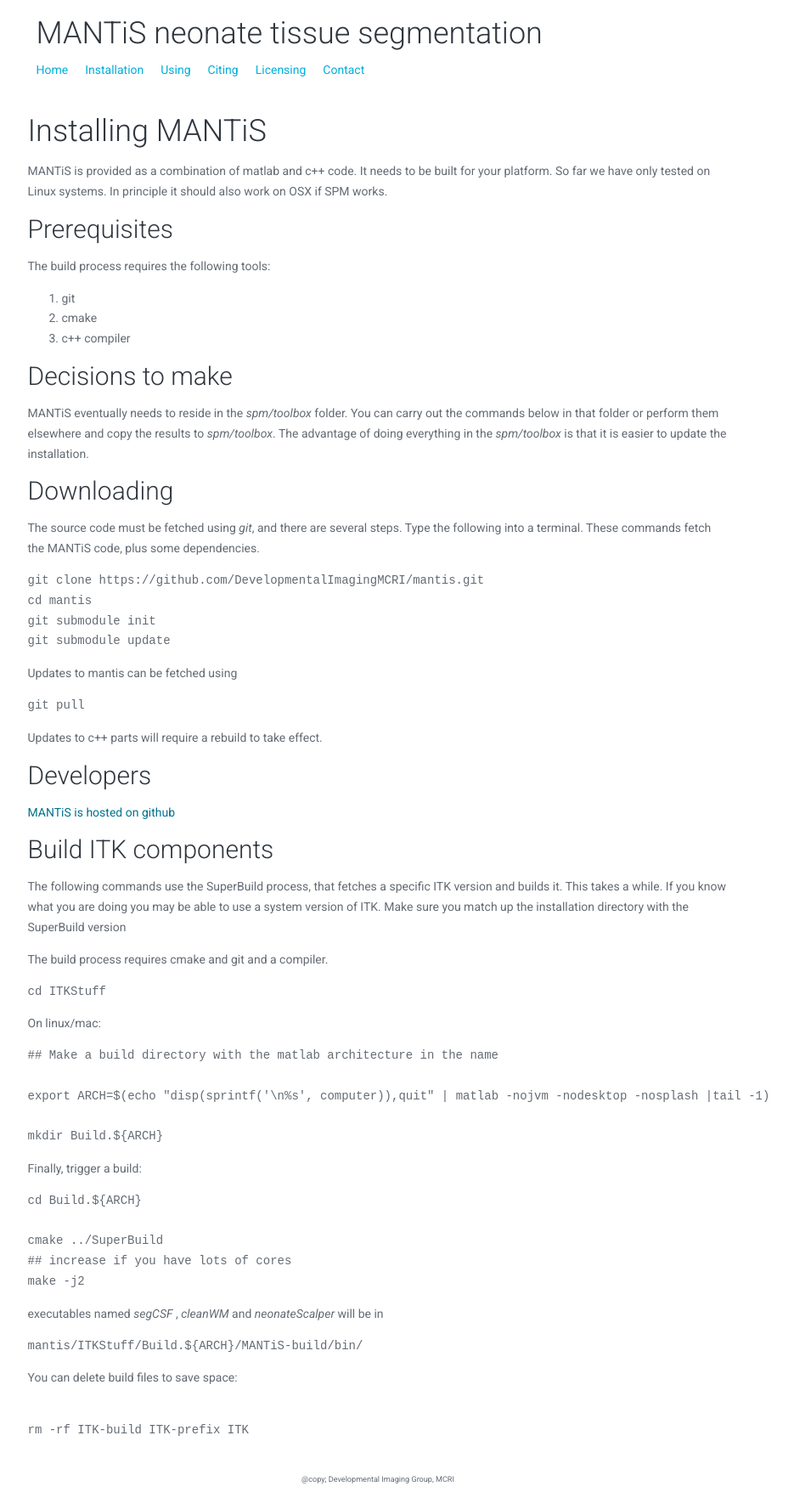
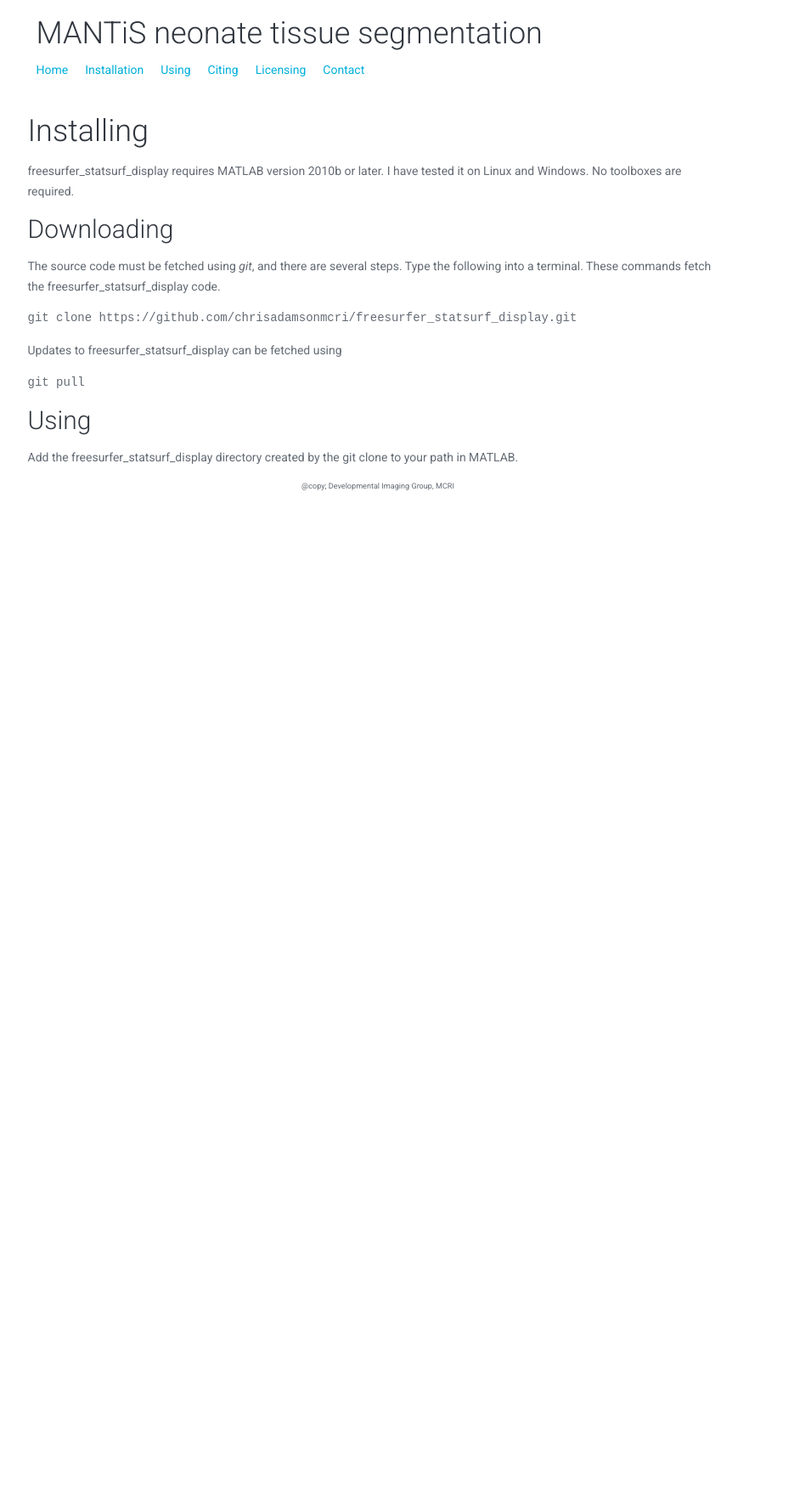
Before and after one commit to DevelopmentalImagingMCRI/freesurfer_statsurf_display, a Jekyll site: the page built from installation/index.md, in a window 1280 px wide. Shown: the whole page at 85% size, without its empty margins (195-1130 px from the left). Built offline with Jekyll 4.4.1, drawn with Linux system fonts in a browser that asks for light colours; after the commit the page ends 900 px from its top, so only the background shows below that.

Commit message:
Added installation

````diff
--- a/installation/index.md
+++ b/installation/index.md
@@ -5,89 +5,23 @@
 <br>
 {: .content}
 
-# Installing MANTiS
-MANTiS is provided as a combination of matlab and c++ code. It needs to be built for your
-platform. So far we have only tested on Linux systems. In principle it should also work
-on OSX if SPM works.
-
-## Prerequisites
-The build process requires the following tools:
-
-1. git
-1. cmake
-1. c++ compiler
-
-## Decisions to make
-MANTiS eventually needs to reside in the _spm/toolbox_ folder. You can carry out the commands
-below in that folder or perform them elsewhere and copy the results to _spm/toolbox_. The
-advantage of doing everything in the _spm/toolbox_ is that it is easier to update the installation.
+# Installing
+freesurfer_statsurf_display requires MATLAB version 2010b or later. I have tested it on Linux and Windows. No toolboxes are required.
 
 ## Downloading
 The source code must be fetched using _git_, and there are several steps. Type the following into
-a terminal. These commands fetch the MANTiS code, plus some dependencies.
+a terminal. These commands fetch the freesurfer_statsurf_display code.
 
 ``` bash
-git clone https://github.com/DevelopmentalImagingMCRI/mantis.git
-cd mantis
-git submodule init
-git submodule update
+git clone https://github.com/chrisadamsonmcri/freesurfer_statsurf_display.git
 ```
 
-Updates to mantis can be fetched using
+Updates to freesurfer_statsurf_display can be fetched using
 
 ``` bash
 git pull
 ```
 
-Updates to c++ parts will require a rebuild to take effect.
+## Using
 
-## Developers
-
-[MANTiS is hosted on github](https://github.com/DevelopmentalImagingMCRI/mantis)
-
-## Build ITK components
-The following commands use the SuperBuild process, that fetches a
-specific ITK version and builds it. This takes a while. If you know
-what you are doing you may be able to use a system version of
-ITK. Make sure you match up the installation directory with the
-SuperBuild version
-
-The build process requires cmake and git and a compiler.
-
-``` bash
-cd ITKStuff
-```
-
-On linux/mac:
-
-``` bash
-## Make a build directory with the matlab architecture in the name
-
-export ARCH=$(echo "disp(sprintf('\n%s', computer)),quit" | matlab -nojvm -nodesktop -nosplash |tail -1)
-
-mkdir Build.${ARCH}
-```
-
-Finally, trigger a build:
-
-``` bash
-cd Build.${ARCH}
-
-cmake ../SuperBuild
-## increase if you have lots of cores
-make -j2
-```
-
-executables named _segCSF_ , _cleanWM_ and _neonateScalper_ will be in
-
-``` bash
-mantis/ITKStuff/Build.${ARCH}/MANTiS-build/bin/
-```
-
-You can delete build files to save space:
-
-``` bash
-
-rm -rf ITK-build ITK-prefix ITK
-
-```
+Add the freesurfer_statsurf_display directory created by the git clone to your path in MATLAB.
````
